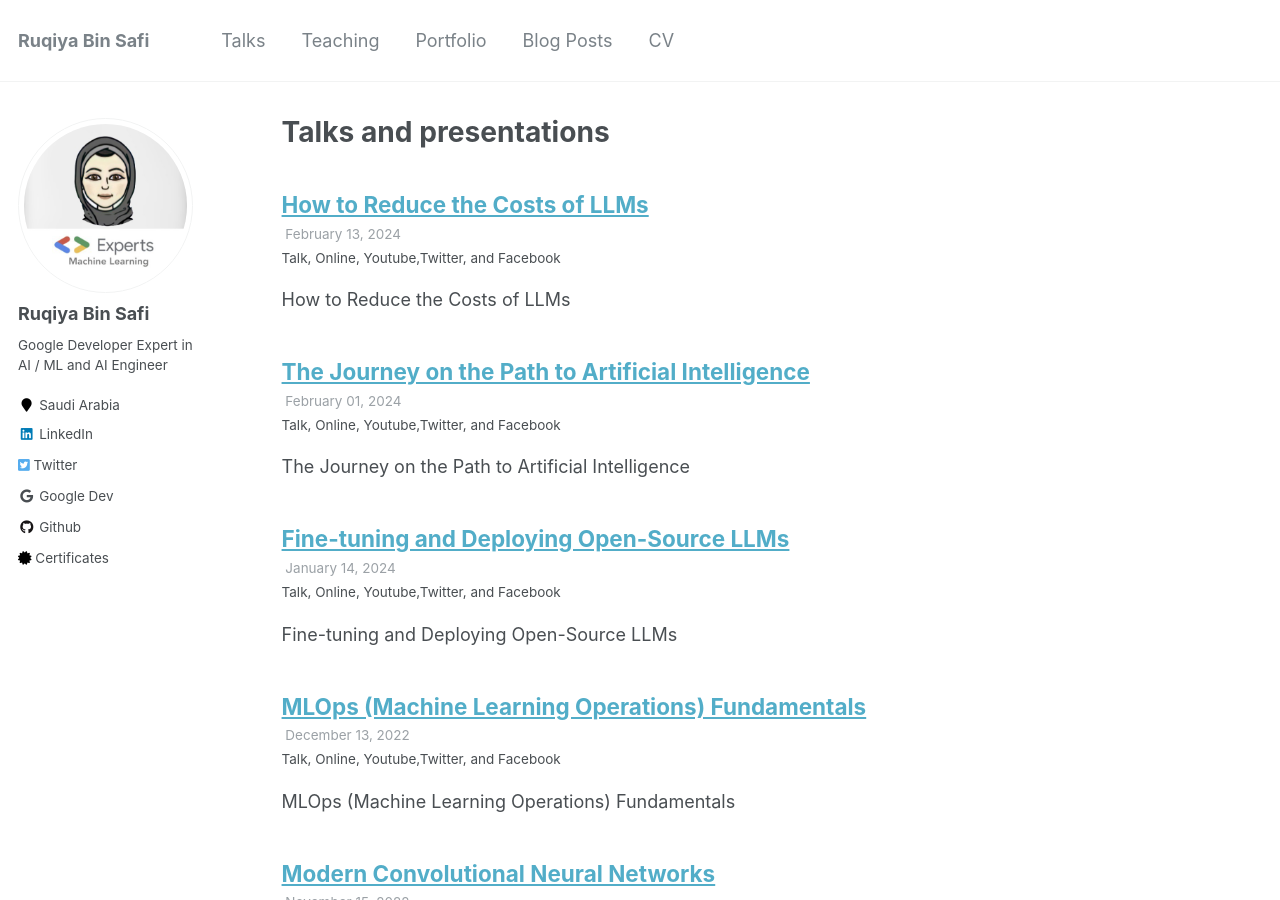
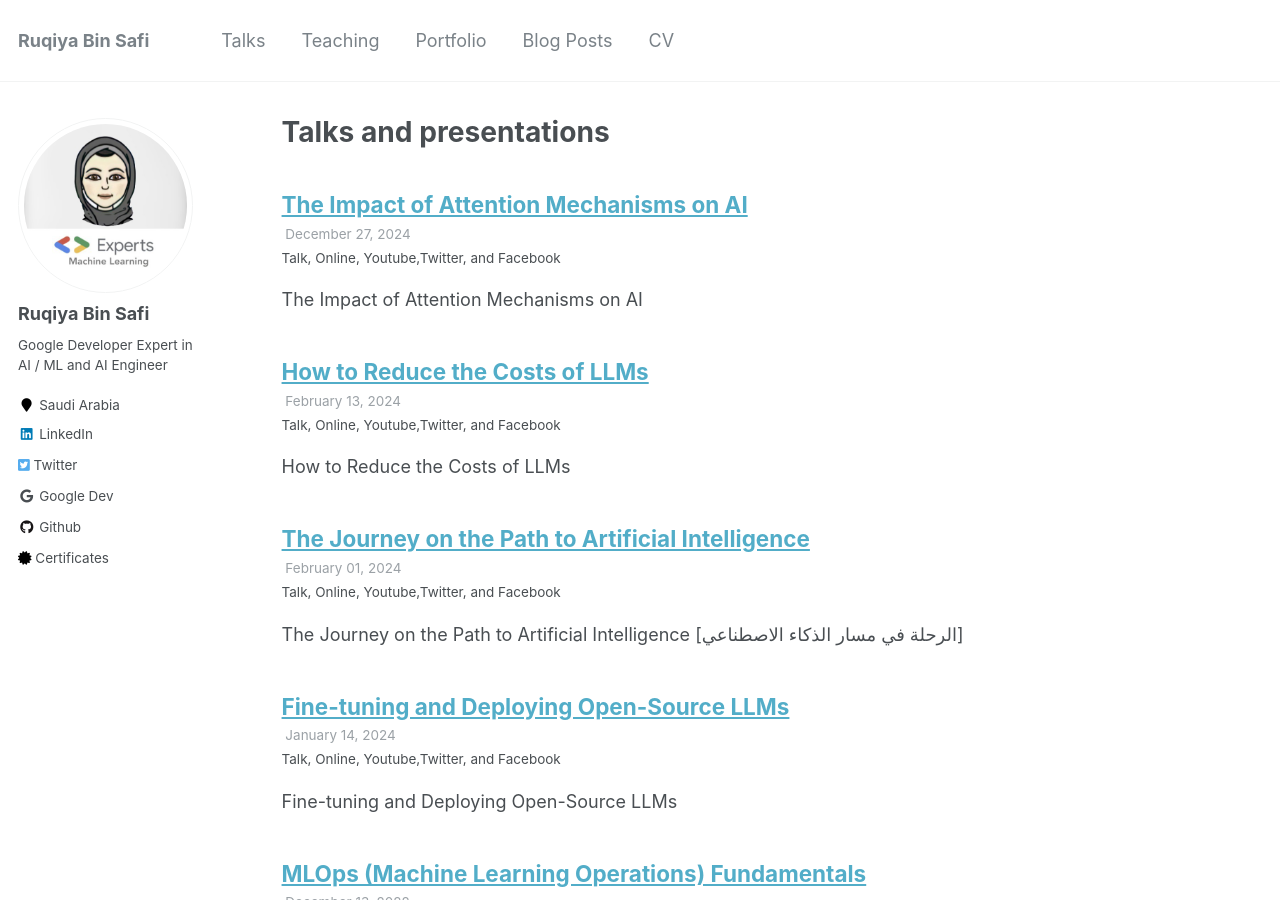
Before and after one commit to Ruqyai/ruqyai.github.io, a Jekyll site: the page built from _pages/talks.html, in a window 1280 px wide and 900 px high. Built offline with Jekyll 4.4.1, drawn with Linux system fonts in a browser that asks for light colours.

Commit message:
The Impact of Attention Mechanisms on AI

```diff
--- /dev/null
+++ b/_talks/2023-12-27-talk.md
@@ -0,0 +1,22 @@
+---
+title: "The Impact of Attention Mechanisms on AI"
+collection: talks
+type: "Talk"
+permalink: /talks/2024-12-27-talk
+venue: "Online"
+date: 2024-12-27
+location: "Youtube,Twitter, and Facebook"
+---
+
+The Impact of Attention Mechanisms on AI
+
+
+[Watch the Recording ( Soon )](https://www.youtube.com/watch?v=xse3JSsjhr4)
+
+<a href="https://www.youtube.com/watch?v=xse3JSsjhr4">
+  <img src="https://raw.githubusercontent.com/Ruqyai/ruqyai.github.io/main/images/youtube.png" alt="YouTube" style="width: 40px; height: 30px;">
+</a>
+
+## The Presentation
+
+<iframe src="https://docs.google.com/presentation/d/e/2PACX-1vRun_PENsG9ihK1iIn6qztbdQ_eko5OyQof4pNMMsMq6xTf7mavqBwiC78TsIc4VPfM2cuDnjoE0ean/embed?start=false&loop=false&delayms=3000" frameborder="0" width="100%" height="400px" allowfullscreen="true" mozallowfullscreen="true" webkitallowfullscreen="true"></iframe>
--- a/_talks/2024-02-01-talk.md
+++ b/_talks/2024-02-01-talk.md
@@ -9,6 +9,7 @@ location: "Youtube,Twitter, and Facebook"
 ---
 
 The Journey on the Path to Artificial Intelligence
+[الرحلة في مسار الذكاء الاصطناعي]
 
 
 [Watch the Recording ( Soon )](https://www.youtube.com/)
```
